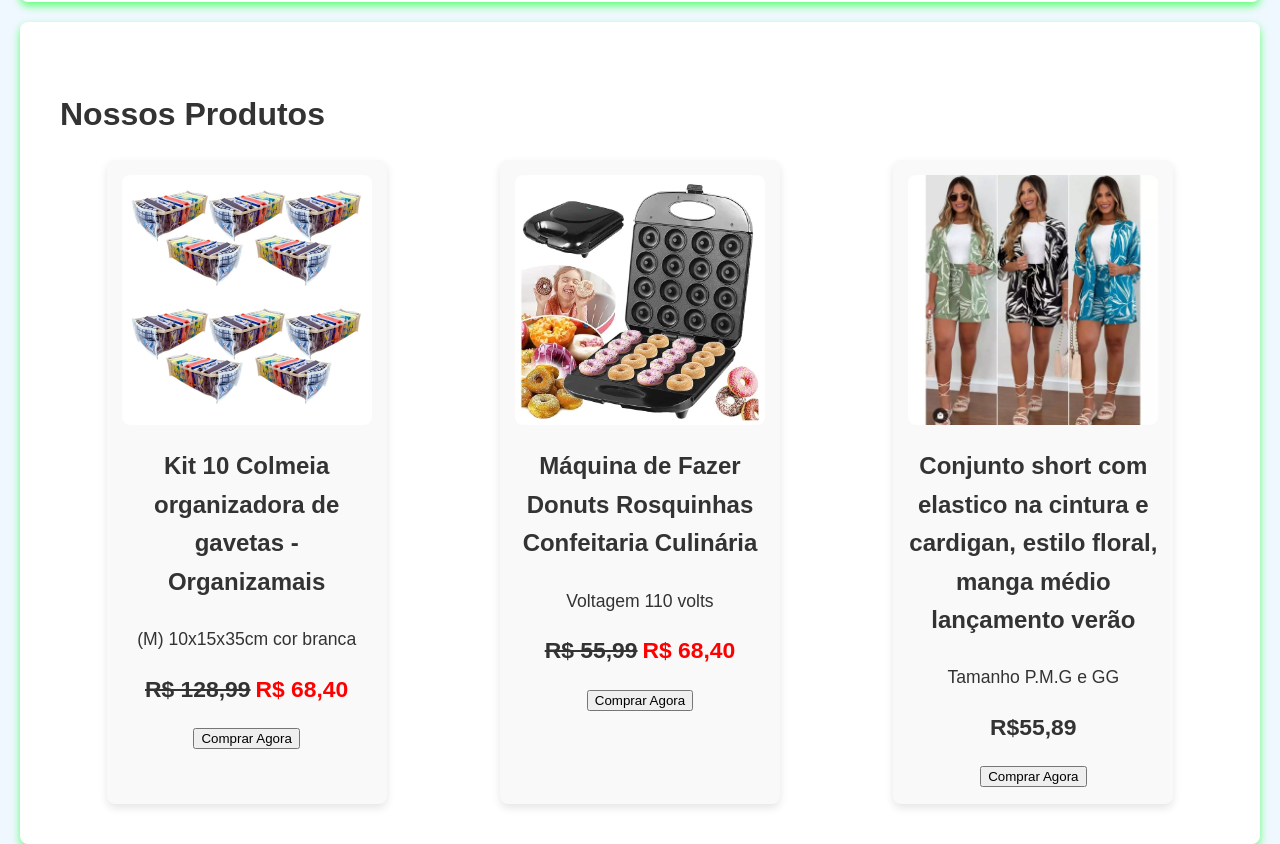
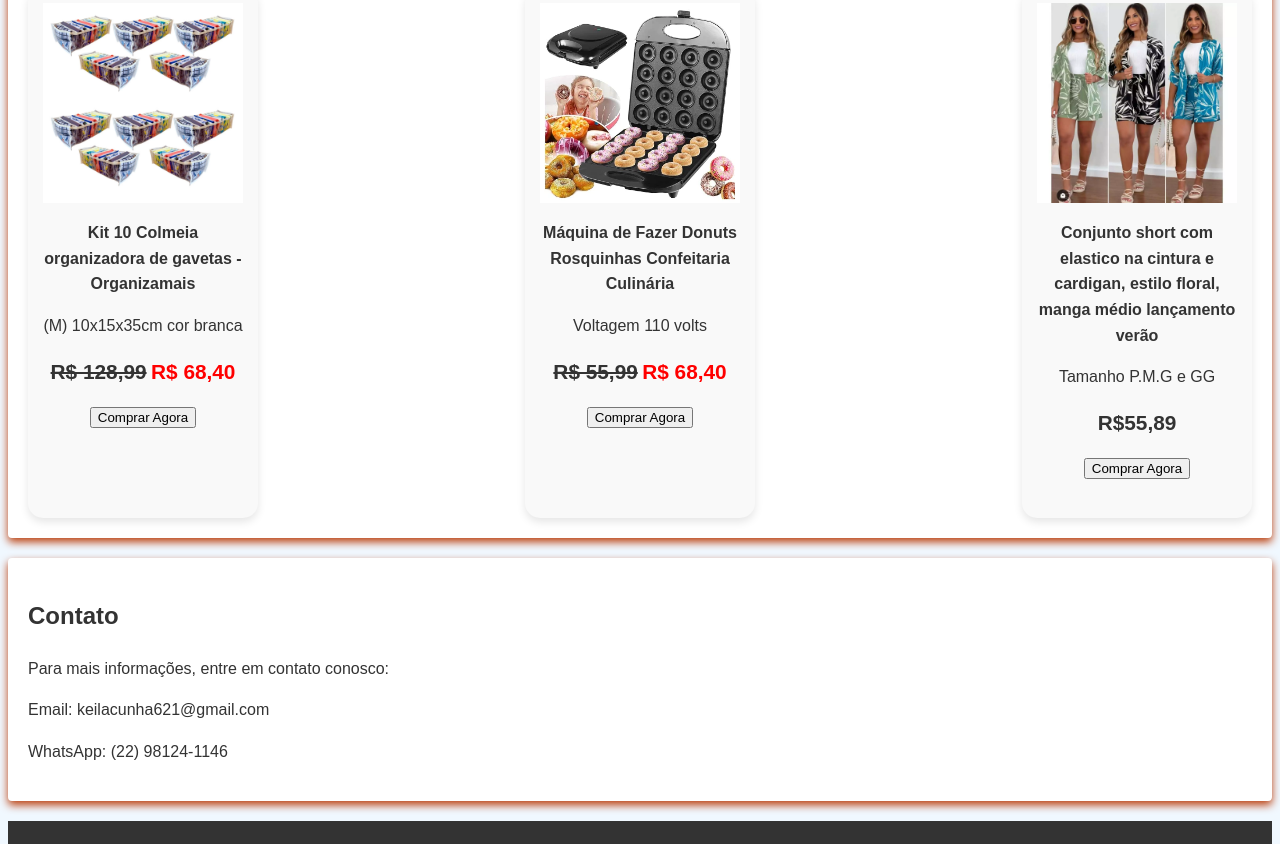
Before and after one commit to KeilaCunha/site, a plain HTML site: page index.html in a window 1280 px wide. Shown: the part 732-1576 px from the top of the page. Drawn offline with Linux system fonts and the light colour scheme.

Commit message:
Update styles.css

```diff
--- a/styles.css
+++ b/styles.css
@@ -1,8 +1,8 @@
 /* Estilo geral */
 body {
     font-family: Arial, sans-serif;
-    margin: 0;
-    padding: 0;
+    margin: 1;
+    padding: 2;
     background-color: aliceblue; /* Cor de fundo suave */
     color: #333;
     line-height: 1.6;
@@ -32,7 +32,7 @@ header p {
 
 /* Navegação */
 nav {
-    background-color: #009439;
+    background-color: #e2522e;
     padding: 10px;
     text-align: center;
 }
@@ -50,57 +50,73 @@ nav a:hover {
 
 /* Seções de conteúdo */
 .content {
-    padding: 40px;
-    margin: 20px;
+    padding: 20px; /* Aumentei o padding para separar mais o conteúdo */
+    margin: 20px 0; /* Adicionei margem em cima e embaixo para separar as seções */
     background-color: #fff;
-    border-radius: 8px;
-    box-shadow: 0 4px 8px rgb(93, 255, 120);
+    border-radius: 4px;
+    box-shadow: 0 4px 8px rgb(187, 63, 14);
 }
 
-.content h2 {
-    font-size: 2em;
-    margin-bottom: 20px;
+/* Ajustes na seção de produtos */
+.product-list {
+    display: flex;
+    justify-content: space-between; /* Reduz o espaço entre os produtos */
+    gap: 10px; /* Define um pequeno espaço entre os produtos */
+    flex-wrap: wrap; /* Permite que os produtos quebrem de linha se necessário */
 }
 
-.content p {
-    font-size: 1.2em;
-}
-
-/* Seção de produtos */
-.product-list {
-    display: flex;
-    justify-content: space-around;
-    gap: 20px;
-}
-
+/* Ajustes na classe de cada produto */
 .product {
     background-color: #f9f9f9;
-    padding: 15px;
-    border-radius: 8px;
+    padding: 15px; /* Mantém o padding para garantir espaçamento interno adequado */
+    border-radius: 15px;
     text-align: center;
-    width: 250px;
+    width: 200px; /* Largura do produto */
+    height: 500px; /* Aumentei a altura para que o conteúdo dentro do produto tenha espaço suficiente */
     box-shadow: 0 4px 8px rgba(0, 0, 0, 0.1);
 }
 
+/* Ajustes nas imagens dos produtos */
 .product img {
     width: 100%;
     height: auto;
-    border-radius: 8px;
+    border-radius: 0px;
 }
 
 .product h3 {
-    margin-top: 15px;
-    font-size: 1.5em;
+    margin-top: 10px;
+    font-size: 1em;
 }
 
 .product p {
     margin-top: 10px;
-    font-size: 1.1em;
+    font-size: 1em;
 }
 
 .product strong {
     font-size: 1.3em;
     color: #333;
+}
+
+/* Seção de Contato */
+#contact {
+    padding: 20px;
+    margin-top: 20px;
+    background-color: #fff;
+    border-radius: 4px;
+    box-shadow: 0 4px 8px rgb(187, 63, 14);
+}
+
+/* Estilos adicionais para os links */
+nav a {
+    color: #fff;
+    text-decoration: none;
+    margin: 0 15px;
+    font-size: 1.1em;
+}
+
+nav a:hover {
+    text-decoration: underline;
 }
 
 /* Rodapé */
```
